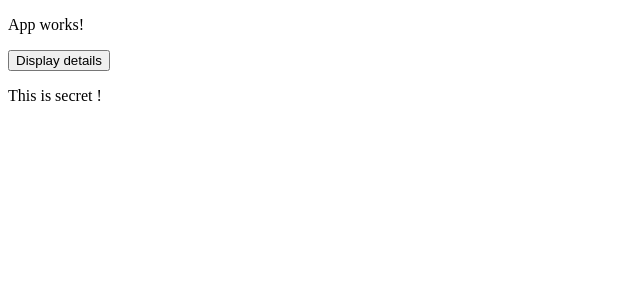
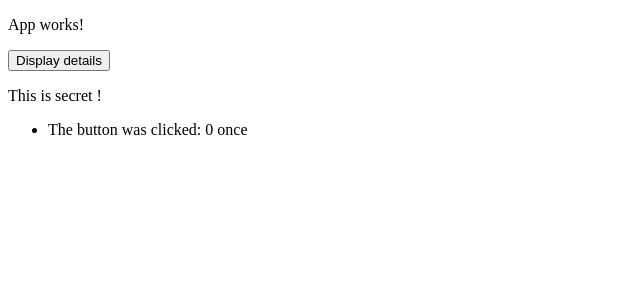
Before and after one commit to fakchichMohammed/Angular-Assignment-3-Practicing-Directives, an Angular app in the folder angular-assi-practicing-directives/: page / in a window 1280 px wide. Both pictures are taken after a click on the button "Display details". Shown: the top 300 px of the page, without its empty margins (0-640 px from the left). Built offline with nearby package versions, Linux system fonts and the light colour scheme.

Commit message:
Added logs when clicking on the button

```diff
--- a/angular-assi-practicing-directives/src/app/app.component.html
+++ b/angular-assi-practicing-directives/src/app/app.component.html
@@ -1,3 +1,6 @@
 <p>App works!</p>
 <button (click)="onDisplayDetails()">Display details</button>
 <p *ngIf="displayDetails">{{ details }}</p>
+<ul class="logs" *ngFor="let log of logs; index as i">
+  <li>The button was clicked: {{i}} once</li>
+</ul>
--- a/angular-assi-practicing-directives/src/app/app.component.ts
+++ b/angular-assi-practicing-directives/src/app/app.component.ts
@@ -9,6 +9,8 @@ export class AppComponent {
   title = 'angular-assi-practicing-directives';
   displayDetails: boolean = false;
   details: string = 'This is secret !'
+  logs:Array<number> = []
+  logId: number = 0
 
   // <-- Add button wich says Display details
     onDisplayDetails(): void {
@@ -16,6 +18,9 @@ export class AppComponent {
         // <-- Toggle the displaying of the paragraph with the button clicks
           if (this.displayDetails == true) this.displayDetails = false;
           else this.displayDetails = true;
+          // <-- log the button click
+            this.addLogs(this.logId+1)
+          //
         //
       //
     }
@@ -25,10 +30,12 @@ export class AppComponent {
 
   //
 
-
-
   // <-- Log all the button clicks, and output them bellow the paragraph
-
+    addLogs(log: number): void {
+      // <-- add logs to the array when the button is clicked
+        this.logs.push(log)
+      //
+    }
   //
 
   // <-- Staring at the 5 log item, give all the log items a blue background, and white color using (ngClass & ngStyle)
```
